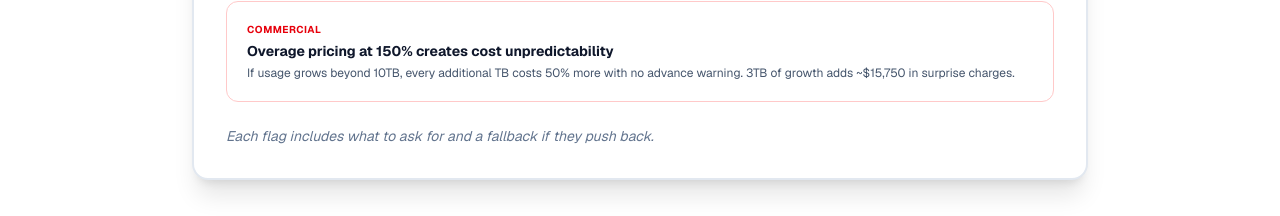
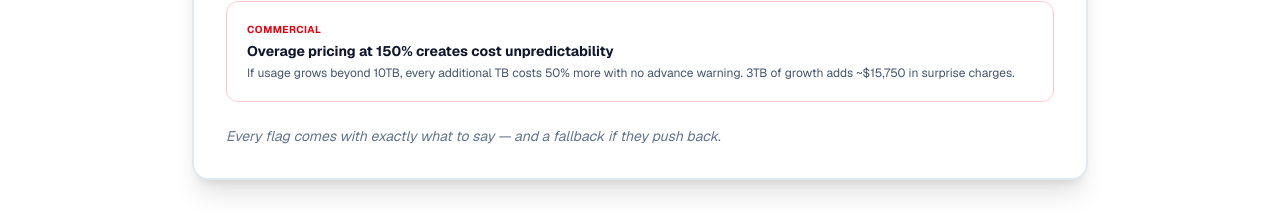
Before and after one commit to Boomchakalala/Dealcheck, a Next.js app: page / in a window 1280 px wide. Shown: the part 1498-1714 px from the top of the page. Built offline with nearby package versions, Linux system fonts and the light colour scheme.

Commit message:
Sandbox autosave

```diff
--- a/src/app/page.tsx
+++ b/src/app/page.tsx
@@ -251,7 +251,7 @@ export default function LandingPage() {
                       <p className="text-xs text-slate-600">If usage grows beyond 10TB, every additional TB costs 50% more with no advance warning. 3TB of growth adds ~$15,750 in surprise charges.</p>
                     </div>
                     <p className="text-sm text-slate-500 mt-6 italic">
-                      Each flag includes what to ask for and a fallback if they push back.
+                      Every flag comes with exactly what to say — and a fallback if they push back.
                     </p>
                   </div>
                 )}
@@ -294,7 +294,7 @@ export default function LandingPage() {
                       </div>
                     </div>
                     <p className="text-sm text-slate-500 italic">
-                      Includes nice-to-have asks and trades you can offer the vendor.
+                      Plus nice-to-have asks and trades you can offer to close faster.
                     </p>
                   </div>
                 )}
```
